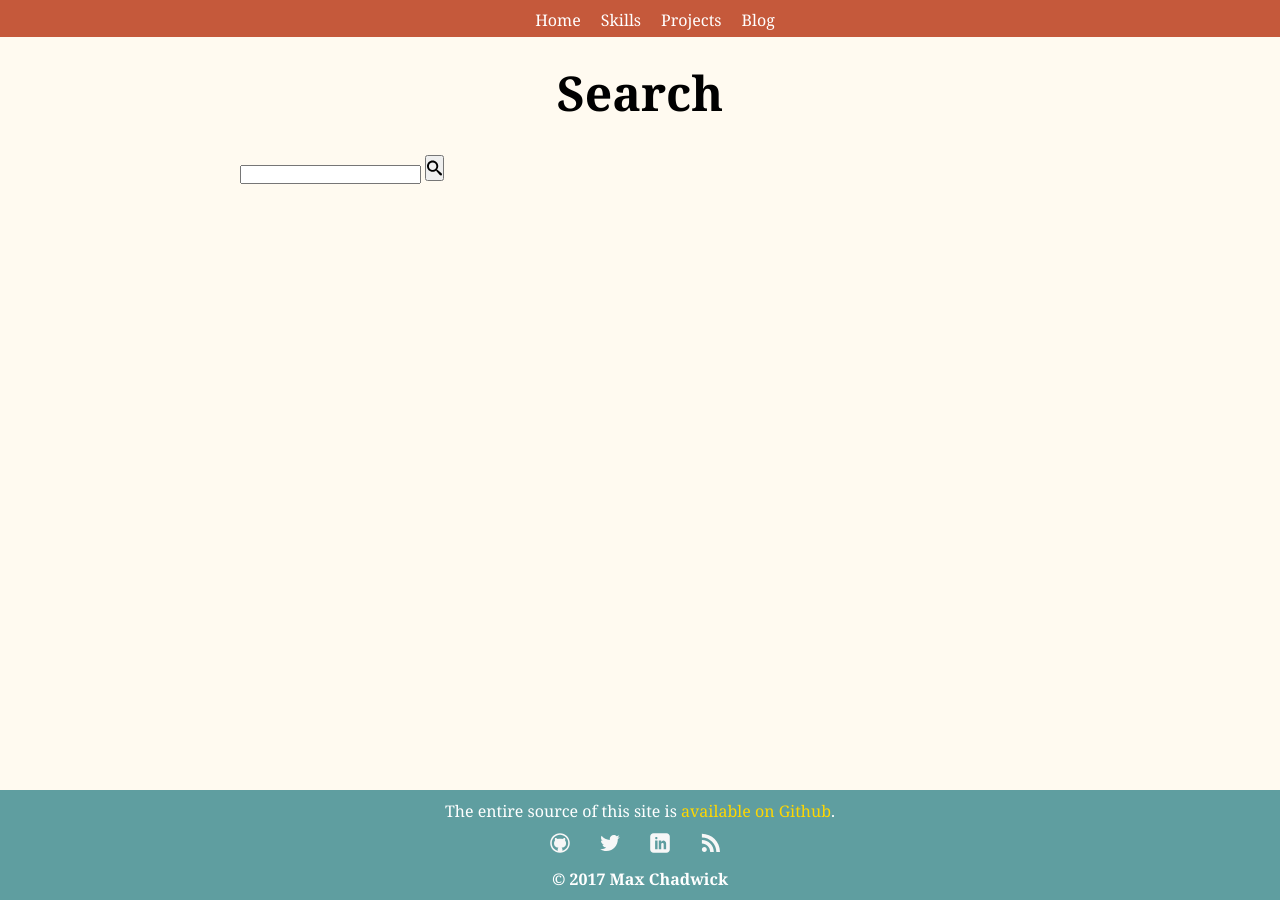
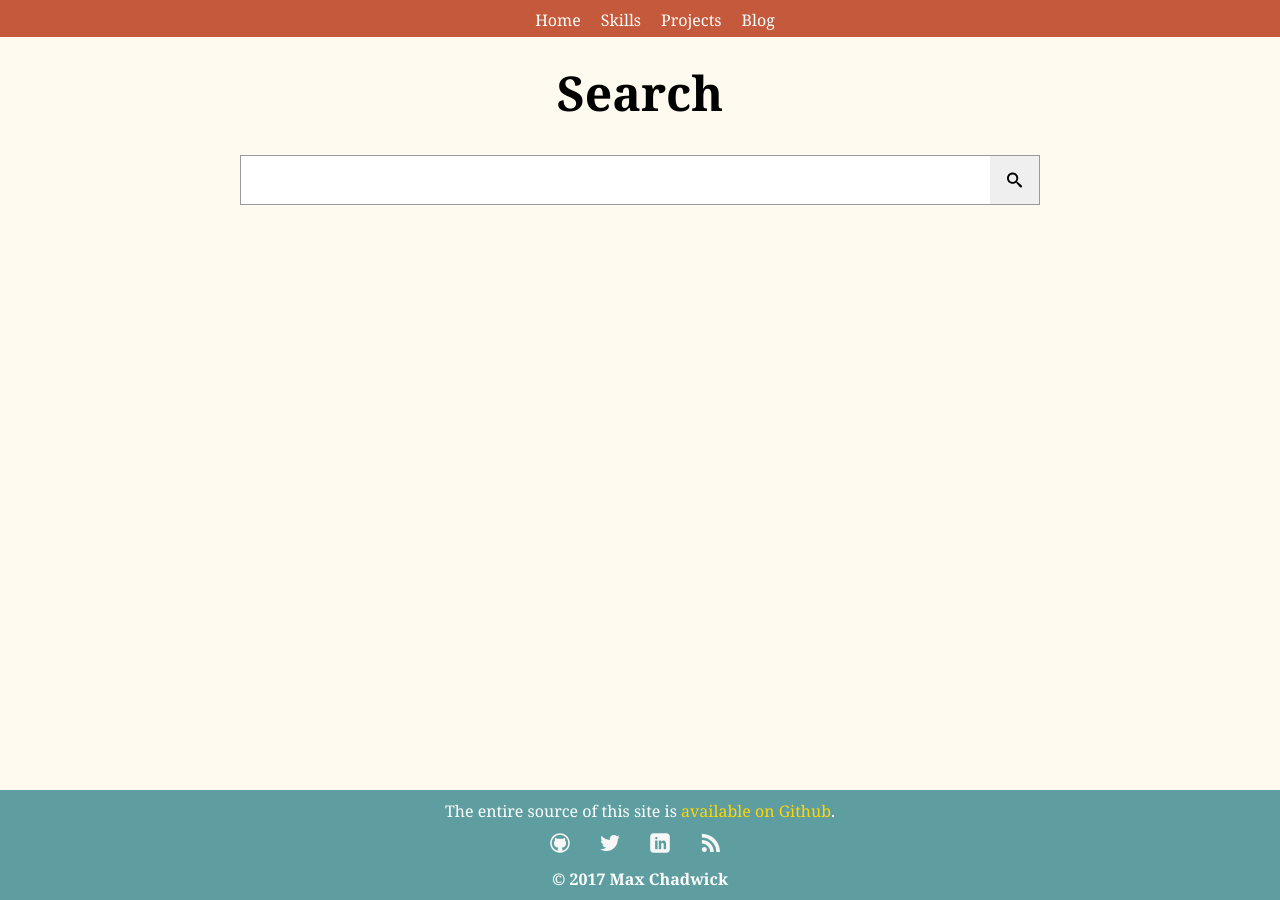
Before and after one commit to mpchadwick/mpchadwick.github.io, a Jekyll site: the page built from search/index.html, in a window 1280 px wide. Built offline with Jekyll 4.4.1, drawn with Linux system fonts in a browser that asks for light colours.

Commit message:
Whoops - Include search partial

```diff
--- a/style/main.scss
+++ b/style/main.scss
@@ -11,6 +11,7 @@
 @import '_paginator.scss';
 @import '_home.scss';
 @import '_about.scss';
+@import '_search.scss';
 @import '_tags';
 @import '_domain-clamp-ad.scss';
 @import '_mediaqueries.scss';
```
